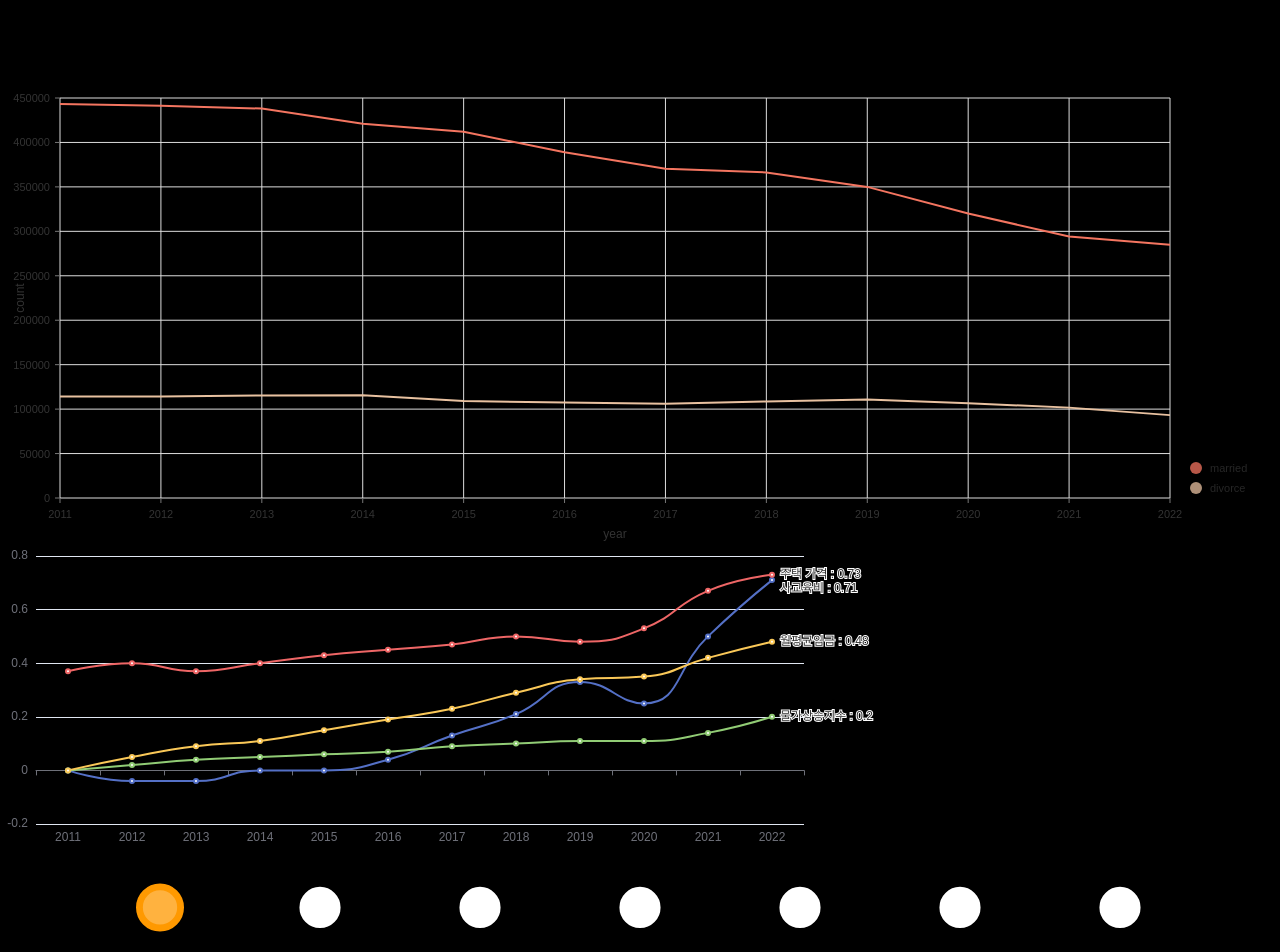
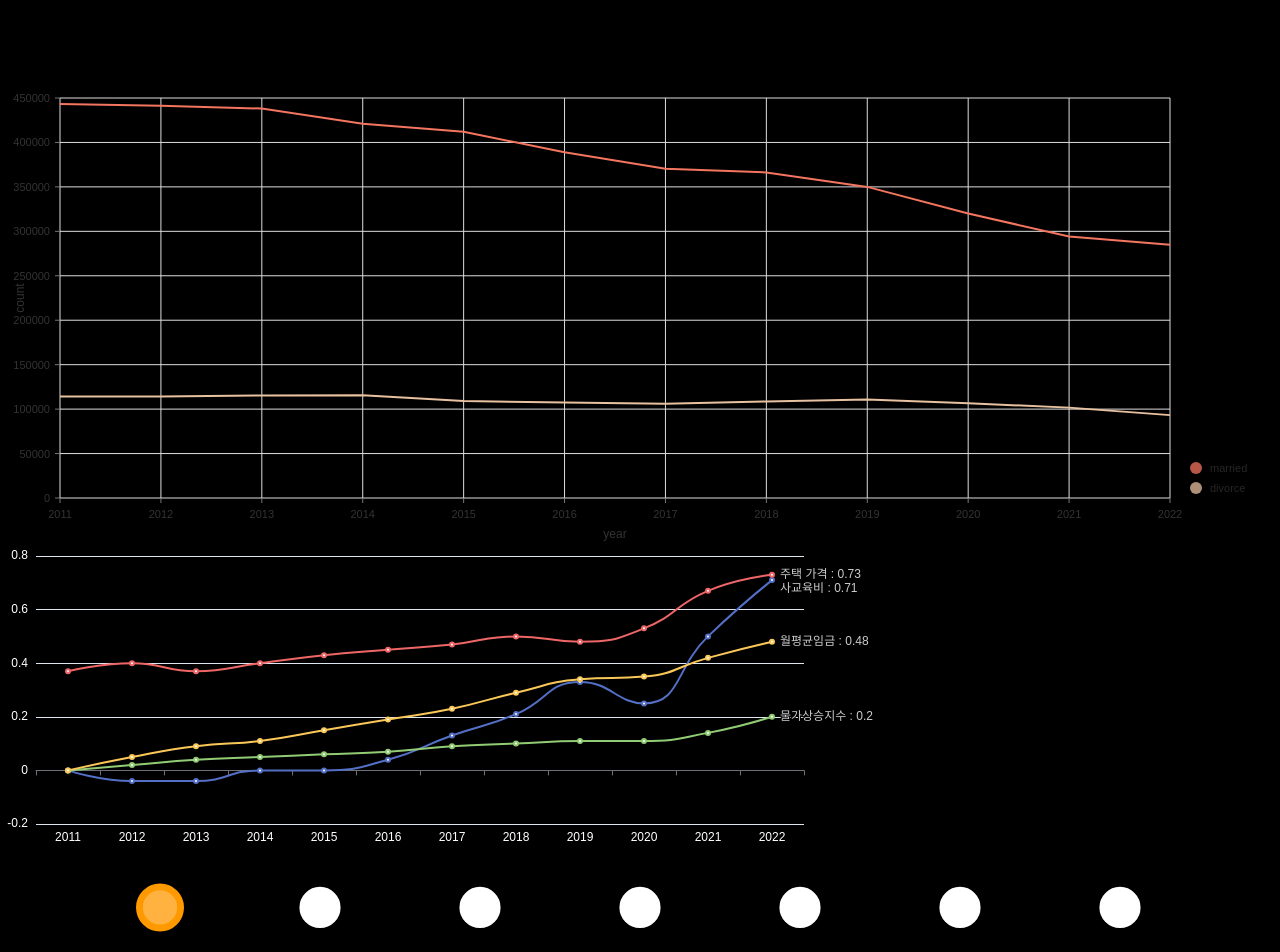
Before and after one commit to kosssshhhh/Population-Visualization, a React (Create React App) app: page / in a window 1280 px wide. Shown: the top 952 px of the page. Built offline with nearby package versions, Linux system fonts and the light colour scheme.

Commit message:
선에 이벤트 추가

```diff
--- a/src/component/dashboardContainer/Inflation.container.tsx
+++ b/src/component/dashboardContainer/Inflation.container.tsx
@@ -5,7 +5,6 @@ import DashboardContainer from './DashboardContainer.container';
 // import LineDashboard from '../dashboard/LineDashboard';
 import { LineData } from './@types/data';
 import ReactECharts from 'echarts-for-react';
-import { ProcessEduCell } from './@types/cell';
 import {
   formattingEduData,
   formattingHousePriceData,
@@ -16,10 +15,17 @@ import {
   processPriceIdxData,
   processWageData,
 } from './@utils/preprocessingData';
-import { useMemo } from 'react';
+import { useMemo, useRef } from 'react';
+import { ECharts } from 'echarts';
 
 // 사교육비, 물가, 주택 가격
 export default function Inflation() {
+  let chart = useRef<ECharts>();
+
+  const onChartReadyCallback = (e: ECharts) => {
+    chart.current = e;
+  };
+
   const {
     isLoading: isLoadingEdu,
     isError: isErrorEdu,
@@ -58,15 +64,10 @@ export default function Inflation() {
       emphasis: {
         focus: 'series',
       },
-      encode: {
-        x: 'Year',
-        y: 'Income',
-        label: ['Country', 'Income'],
-        itemName: 'Year',
-        tooltip: ['Income'],
-      },
       type: 'line',
       smooth: true,
+      triggerEvent: true,
+      triggerLineEvent: true,
     }),
     []
   );
@@ -113,14 +114,17 @@ export default function Inflation() {
     animationDuration: 5000,
     width: '60%',
     height: 'auto',
+    textStyle: {
+      color: '#fff',
+    },
     xAxis: {
       type: 'category',
       data: eduDataset?.data.map((item) => item.x),
     },
     yAxis: {
       type: 'value',
-      data: ['a', 'b', 'c', 'd'],
     },
+    darkMode: true,
     series: [
       {
         name: '사교육비',
@@ -152,9 +156,23 @@ export default function Inflation() {
     },
   };
 
+  const onChartClick = (params: string) => {
+    console.log(params);
+  };
+
+  const onEvents = {
+    click: onChartClick,
+  };
+
   return (
     <DashboardContainer isLoading={isLoadingEdu} isError={isErrorEdu}>
-      {eduDataset && <ReactECharts option={options} />}
+      {eduDataset && (
+        <ReactECharts
+          onChartReady={onChartReadyCallback}
+          option={options}
+          onEvents={onEvents}
+        />
+      )}
     </DashboardContainer>
   );
 }
```
